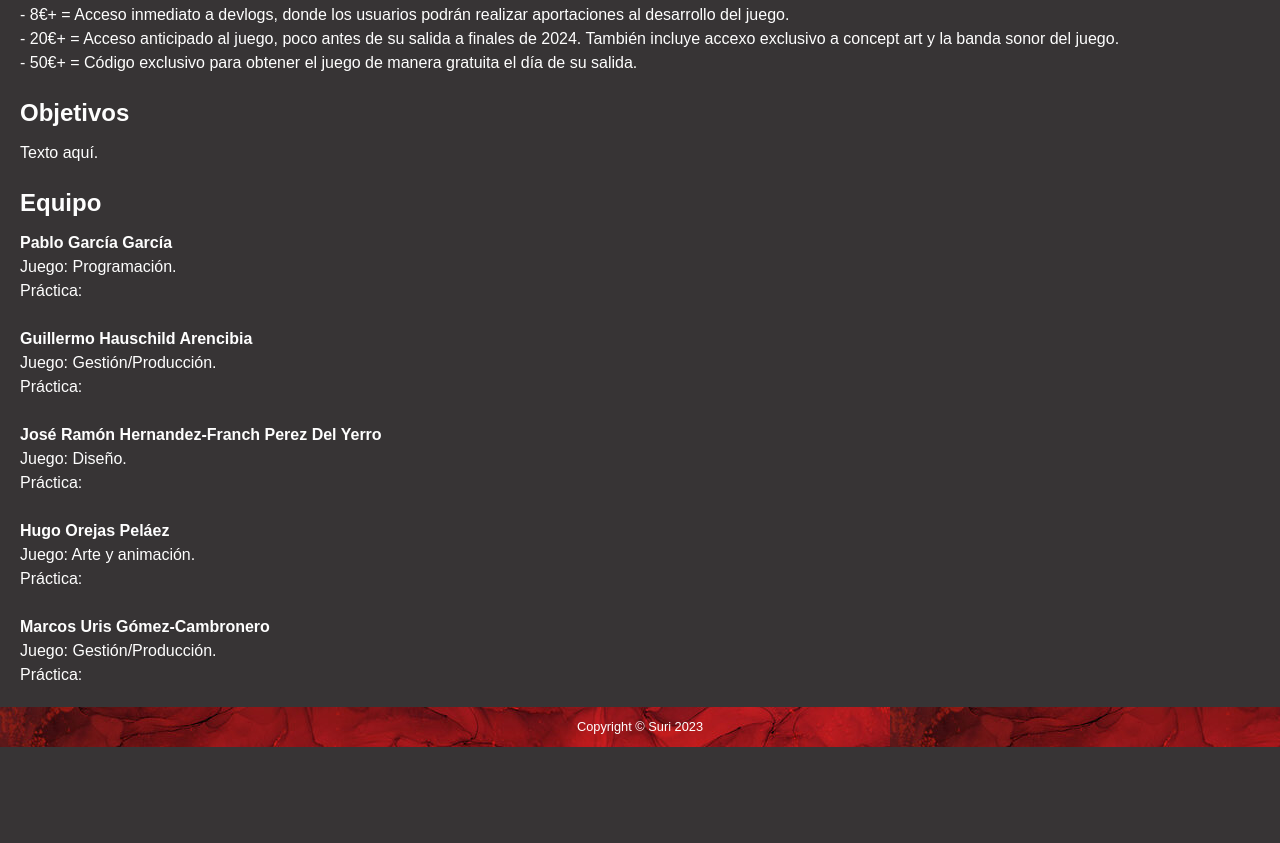
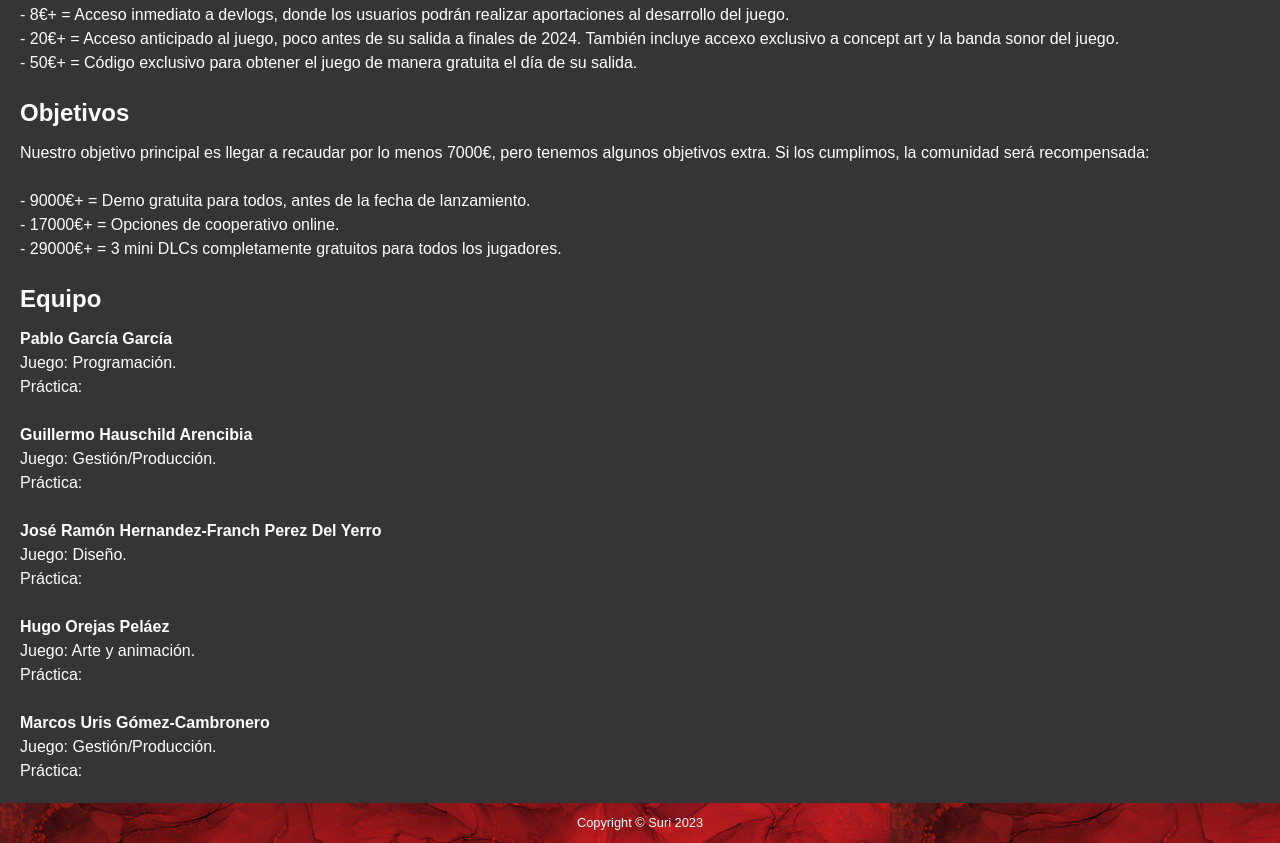
Before and after one commit to Sandstorm24/Ochiul, a plain HTML site: page campaign.html in a window 1280 px wide. Shown: the part 1815-2658 px from the top of the page. Before the commit the page ends 2562 px from the top, so only its background shows below. Drawn offline with Linux system fonts and the light colour scheme.

Commit message:
Add files via upload

```diff
--- a/campaign.html
+++ b/campaign.html
@@ -105,7 +105,15 @@
 		</section>
 		<section id="objetivos">
 			<h2>Objetivos</h2>
-			<p>Texto aquí.</p>
+			<p>
+				Nuestro objetivo principal es llegar a recaudar por lo menos 7000€, pero tenemos algunos objetivos extra. Si los cumplimos, la comunidad será recompensada:
+				<br><br>
+				- 9000€+ = Demo gratuita para todos, antes de la fecha de lanzamiento.
+				<br>
+				- 17000€+ = Opciones de cooperativo online.
+				<br>
+				- 29000€+ = 3 mini DLCs completamente gratuitos para todos los jugadores.
+			</p>
 		</section>
 		<section id="equipo">
 			<h2>Equipo</h2>
```
Also changed, not shown: index.html (line endings or trailing spaces).
